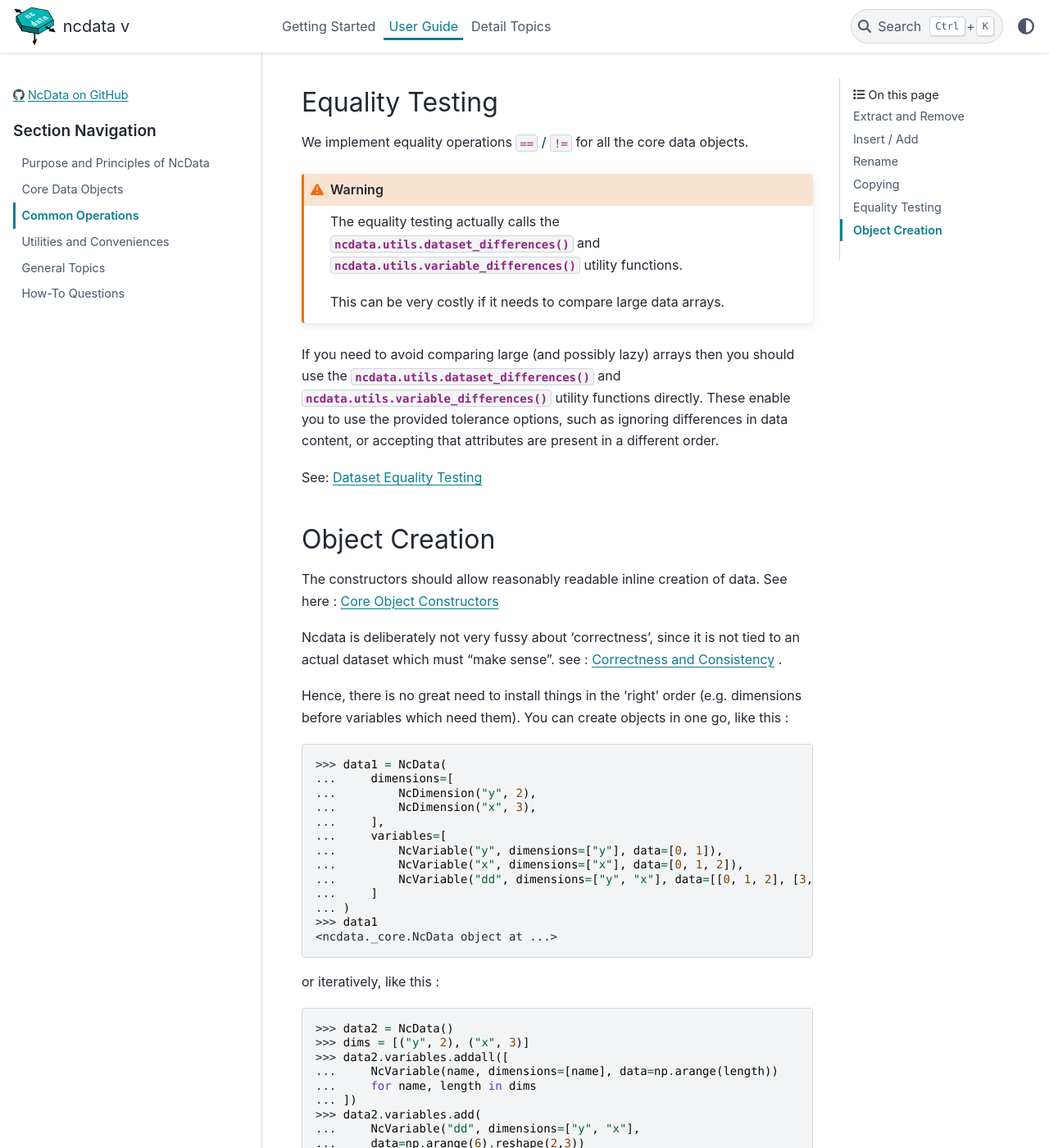
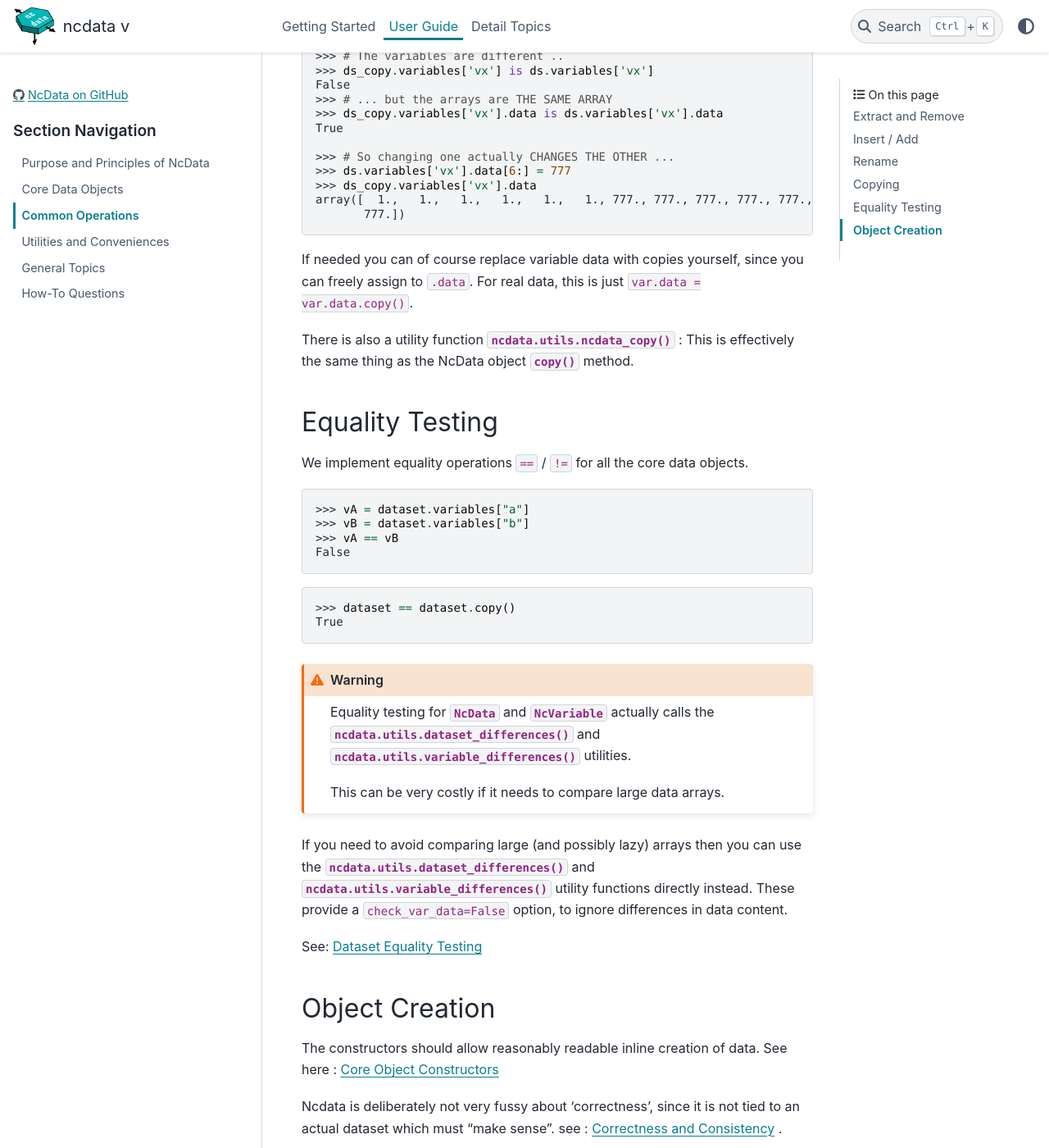
Before and after one commit to pp-mo/ncdata, a Sphinx documentation site: the page built from docs/userdocs/user_guide/common_operations.rst, in a window 1280 px wide and 1400 px high, scrolled down 2464 px. Shown: the whole window at 82% size. Built offline with Sphinx 7.4.7 and the PyData theme 0.15.4, drawn with Linux system fonts in a browser that asks for light colours; pages that are not in the unit, such as notebooks, are missing from menus; the version number could not be read and is left out; some of the changed text lies outside the part shown.

Commit message:
More improvements.

```diff
--- a/docs/changelog_fragments/68.feat.rst
+++ b/docs/changelog_fragments/68.feat.rst
@@ -3,4 +3,4 @@
 specifed dimensions with the :meth:`~ncdata.NcData.slicer` method.
 This is based on the new :meth:`~ncdata.utils.index_by_dimensions()` utility method
 and :class:`~ncdata.utils.Slicer` class.
-See: :ref:`indexing_overview`
+See: :ref:`utils_indexing`
--- a/docs/details/developer_notes.rst
+++ b/docs/details/developer_notes.rst
@@ -46,7 +46,7 @@
 
 .. note::
 
-    * the above is just for *local testing*, when required.
+    * the above is just for **local testing**, when required.
     * For PRs (and releases), we also provide *automatic* builds on GitHub,
       via ReadTheDocs_.
 
@@ -56,9 +56,9 @@
 
 #. Update the :ref:`change-log page <change_log>` in the details section
 
+    #. start with ``$ towncrier build``
+
     #. ensure all major changes + PRs are referenced in the :ref:`change_notes` section.
-
-       * The starting point for this is now just : ``$ towncrier build``.
 
     #. update the "latest version" stated in the :ref:`development_status` section
 
--- a/docs/userdocs/user_guide/common_operations.rst
+++ b/docs/userdocs/user_guide/common_operations.rst
@@ -55,6 +55,17 @@
 
     >>> dataset.variables["x"].avals["units"] = "m s-1"
 
+
+There is also an :meth:`~ncdata.NameMap.addall` method, which adds multiple content
+objects in one operation.
+
+.. doctest:: python
+
+    >>> vars = [NcVariable(name) for name in ("a", "b", "c")]
+    >>> dataset.variables.addall(vars)
+    >>> list(dataset.variables)
+    ['x', 'a', 'b', 'c']
+
 .. _operations_rename:
 
 Rename
@@ -68,6 +79,18 @@
 .. doctest:: python
 
     >>> dataset.variables.rename("x", "y")
+
+result:
+
+.. doctest:: python
+
+    >>> print(dataset.variables.get("x"))
+    None
+    >>> print(dataset.variables.get("y"))
+    <NcVariable(<no-dtype>): y()
+        y:units = 'm s-1'
+    >
+
 
 .. warning::
     Renaming a dimension will not rename references to it (i.e. in variables), which
@@ -125,17 +148,29 @@
 ----------------
 We implement equality operations ``==`` / ``!=`` for all the core data objects.
 
+.. doctest::
+
+    >>> vA = dataset.variables["a"]
+    >>> vB = dataset.variables["b"]
+    >>> vA == vB
+    False
+
+.. doctest::
+
+    >>> dataset == dataset.copy()
+    True
+
 .. warning::
-    The equality testing actually calls the :func:`ncdata.utils.dataset_differences` and
-    :func:`ncdata.utils.variable_differences` utility functions.
+    Equality testing for :class:`~ncdata.NcData` and :class:`~ncdata.NcVariable` actually
+    calls the :func:`ncdata.utils.dataset_differences` and
+    :func:`ncdata.utils.variable_differences` utilities.
 
     This can be very costly if it needs to compare large data arrays.
 
-If you need to avoid comparing large (and possibly lazy) arrays then you should use the
+If you need to avoid comparing large (and possibly lazy) arrays then you can use the
 :func:`ncdata.utils.dataset_differences` and
-:func:`ncdata.utils.variable_differences` utility functions directly.
-These enable you to use the provided tolerance options, such as ignoring differences in
-data content, or accepting that attributes are present in a different order.
+:func:`ncdata.utils.variable_differences` utility functions directly instead.
+These provide a ``check_var_data=False`` option, to ignore differences in data content.
 
 See: :ref:`utils_equality`
 
```
Also changed, not shown: docs/userdocs/user_guide/data_objects.rst (+18 -16 lines), docs/userdocs/user_guide/howtos.rst (+35 -15 lines), docs/userdocs/user_guide/utilities.rst (+12 -9 lines), 1 other file.
